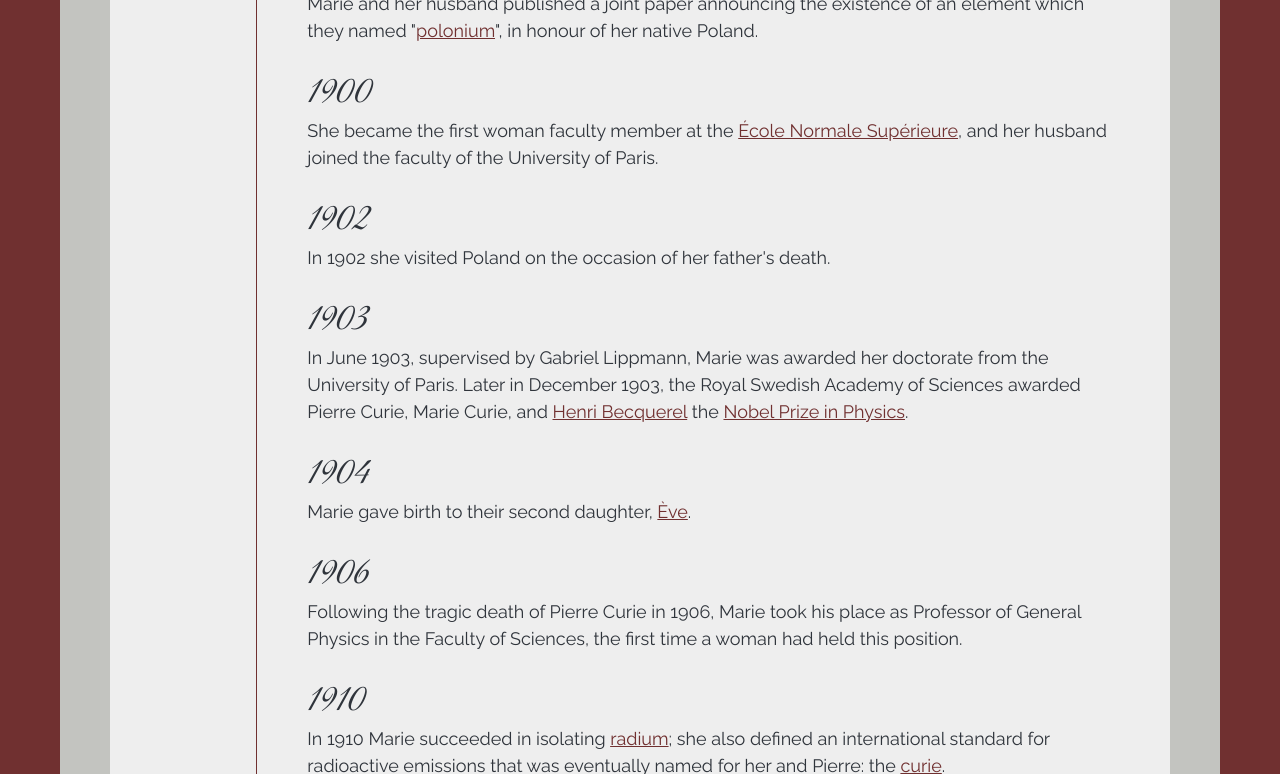
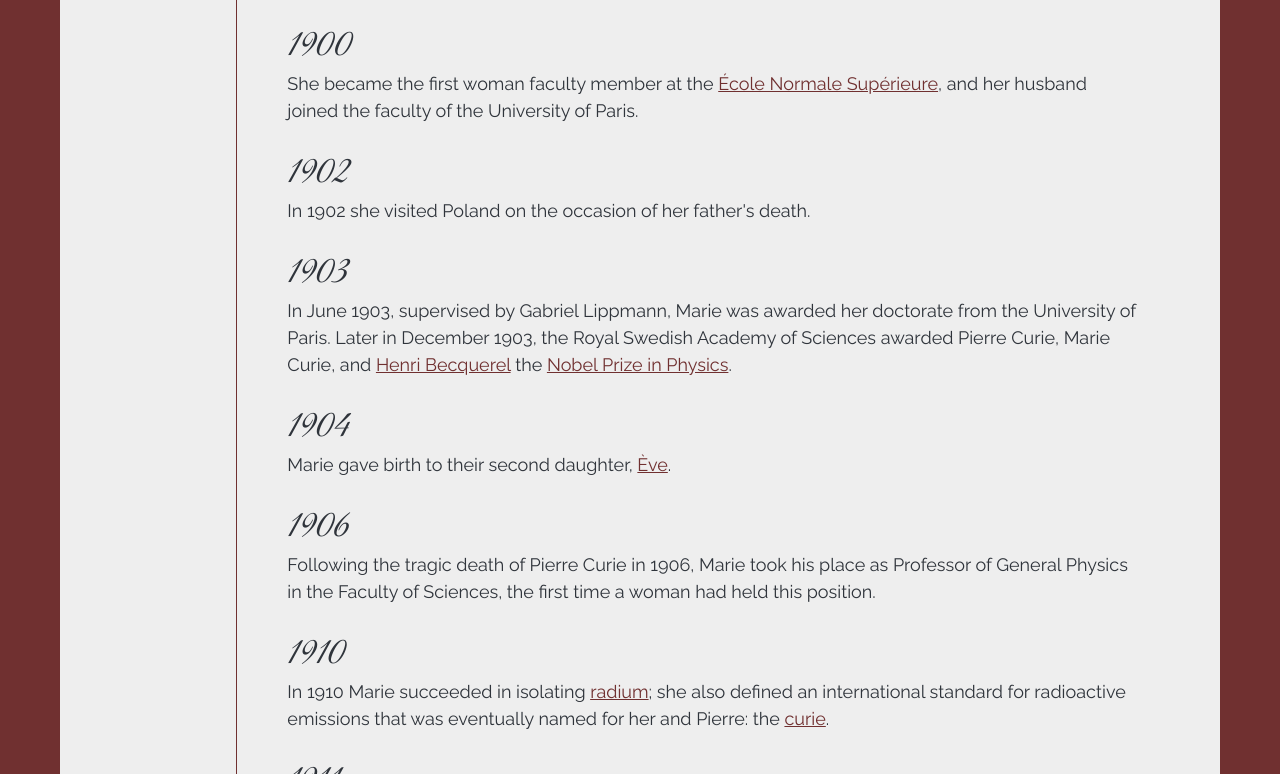
Before and after one commit to sonicprocess/fcc-tribute-page, a plain HTML site: page index.html in a window 1280 px wide. Shown: the part 2026-2800 px from the top of the page. Drawn offline with Linux system fonts and the light colour scheme.

Commit message:
Change background color of components

```diff
--- a/index.html
+++ b/index.html
@@ -26,7 +26,7 @@
                 </figure>
             </div>
 
-            <section id="tribute-info"> <!-- User Story #6 -->
+            <section id="tribute-info" class="tribute-info"> <!-- User Story #6 -->
                 <h2>Timeline</h2>
                 <div class="timeline">
                     <img src="images/1903-marie-curie.jpg" alt="Marie Curie">
--- a/styles/style.css
+++ b/styles/style.css
@@ -49,7 +49,7 @@ figure {
     display: flex;
     flex-direction: column;
     align-items: center;    /* User Story #9 */
-    background-color: #eeeeee;
+    background-color: #c3c4c0;
     margin: 0 -20px 40px -20px;
 }
 
@@ -67,8 +67,13 @@ img {
 .container {
     max-width: 1060px;
     padding: 30px 20px;
-    background-color: #c3c4c0;
+    background-color: #eeeeee;
     text-align: center;
+}
+
+.tribute-info {
+    margin: -20px;
+    padding: 30px;
 }
 
 .timeline {
@@ -97,7 +102,7 @@ img {
 }
 
 blockquote {
-    background-color: #eeeeee;
+    background-color: #c3c4c0;
     margin: 50px 0 20px;
     padding: 25px 20px 10px;
     font-style: italic;
```
